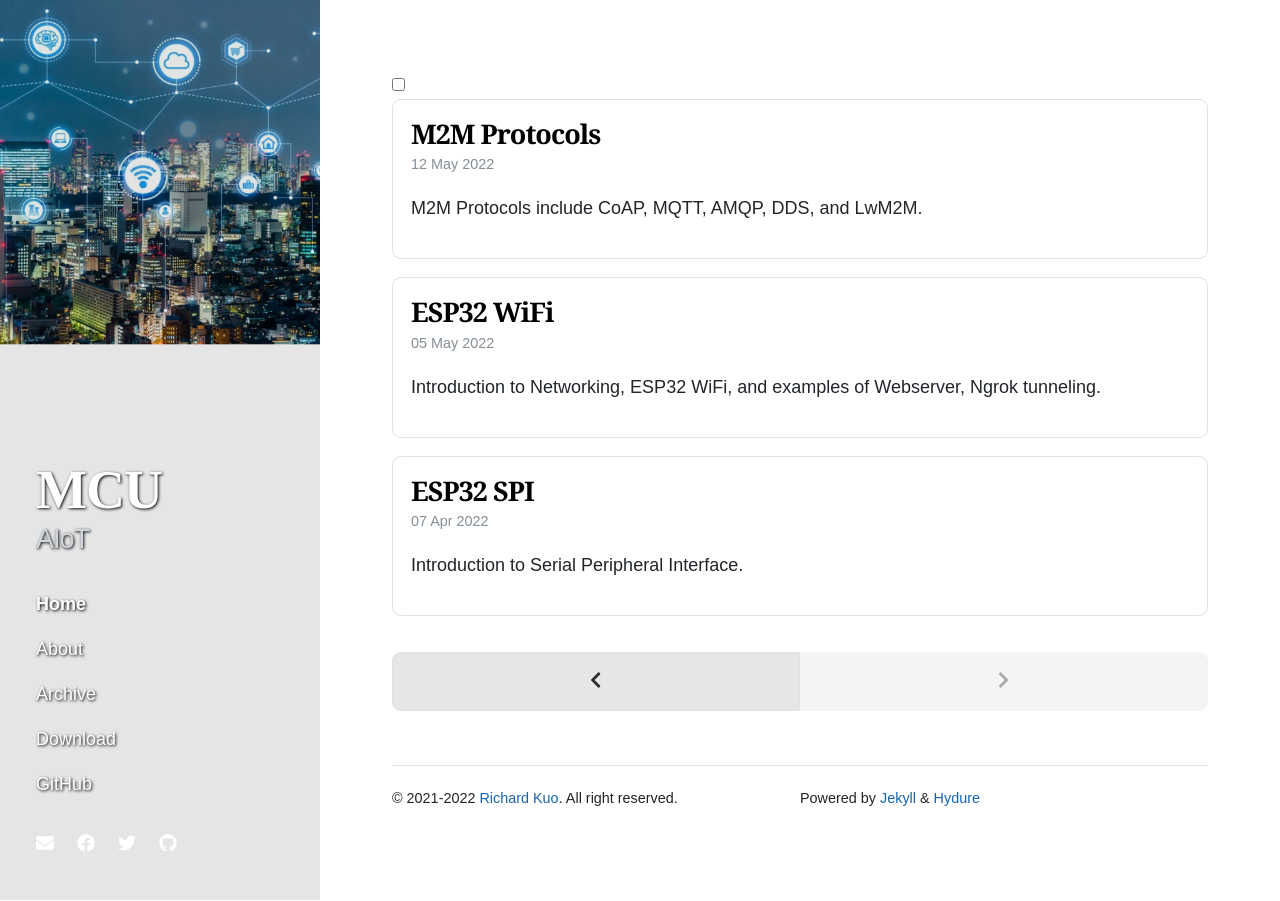
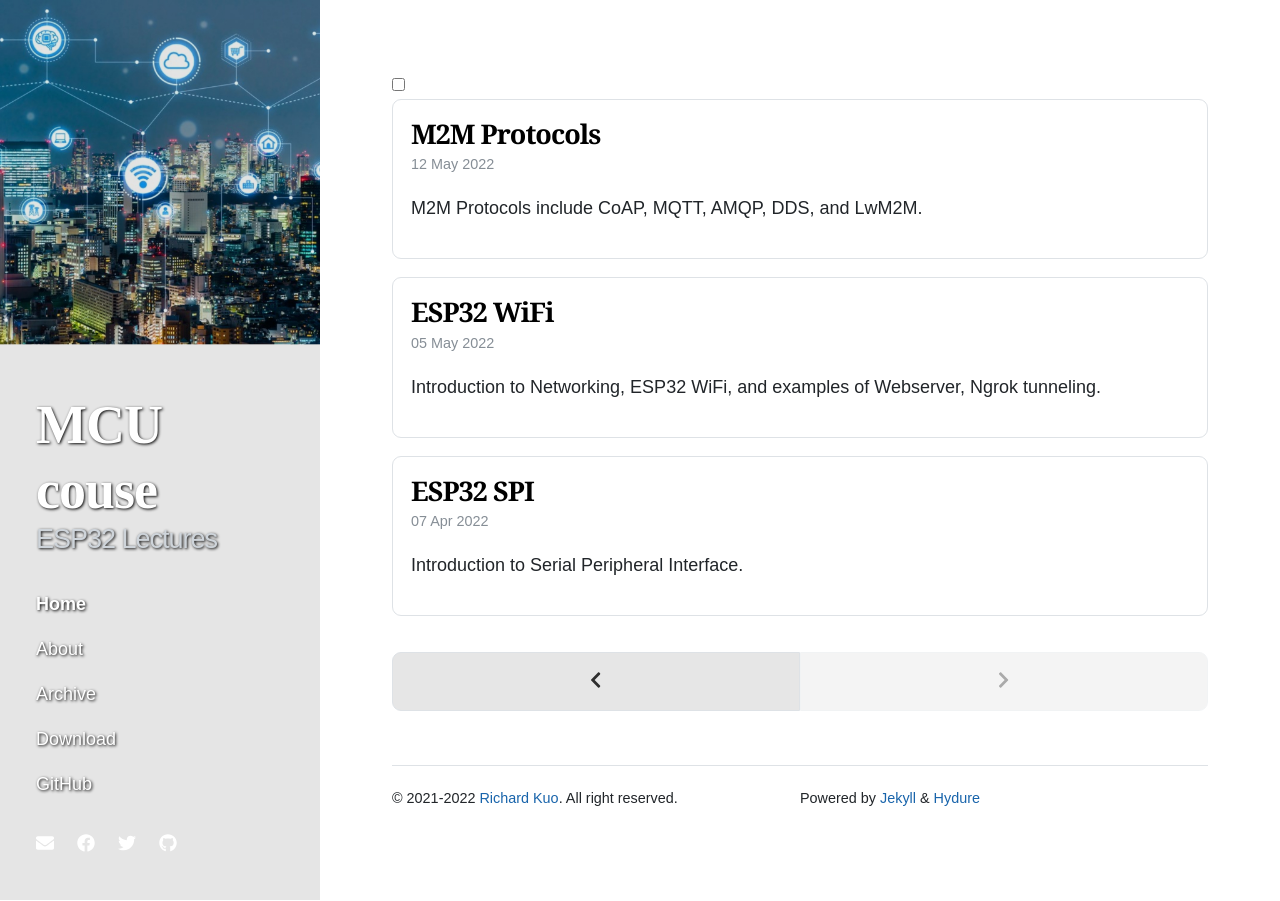
Before and after one commit to ziling819/MCU-project, a Jekyll site: the page built from index.html, in a window 1280 px wide. Built offline with Jekyll 4.4.1, drawn with Linux system fonts in a browser that asks for light colours; nearby versions of some CDN libraries; the list of posts is cut into pages by our own code.

Commit message:
Update _config.yml

```diff
--- a/_config.yml
+++ b/_config.yml
@@ -1,5 +1,5 @@
-title: MCU
-tagline: AIoT
+title: MCU couse
+tagline: ESP32 Lectures
 
 author:
   name: Richard Kuo
```
